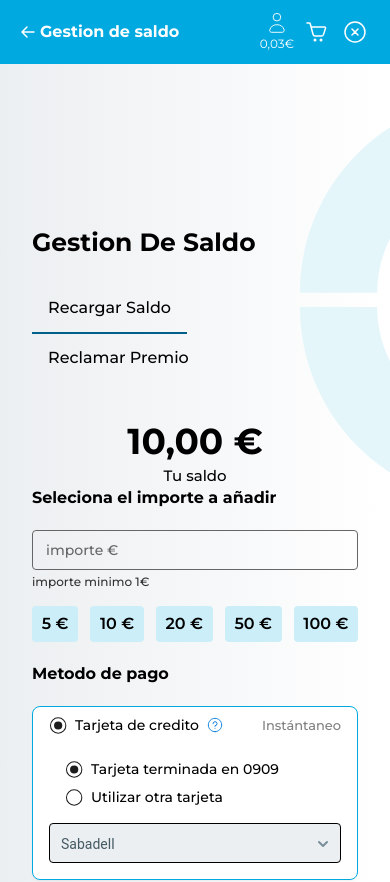
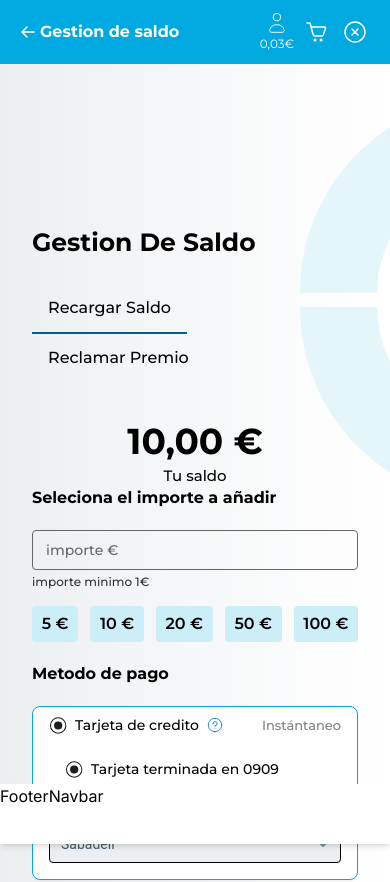
Before and after one commit to angeleesc/pulpo-line-challenger-2, a Next.js app: page / in a window 390 px wide. Shown: the top 882 px of the page. Built offline with nearby package versions, Linux system fonts and the light colour scheme.

Commit message:
footer navbar

```diff
--- a/src/app/(siteLayout)/layout.tsx
+++ b/src/app/(siteLayout)/layout.tsx
@@ -4,6 +4,7 @@ import Productab from "../component/tabs/pproduc-tab/Productab";
 import AsideMenu from "../component/aside-menu/AsideMenu";
 import Footer from "../component/footer/Footer";
 import MobileNavBar from "../component/Navbar/MobileNavBar";
+import FooterNavbar from "../component/Navbar/FooterNavbar";
 
 export default function SiteLayOut({
   children,
@@ -34,6 +35,9 @@ export default function SiteLayOut({
         </div>
       </div>
       <Footer />
+      <footer className="w-full lg:hidden fixed bottom-0">
+        <FooterNavbar />
+      </footer>
     </>
   );
 }
--- /dev/null
+++ b/src/app/component/Navbar/FooterNavbar.tsx
@@ -0,0 +1,7 @@
+import React from 'react'
+
+export default function FooterNavbar() {
+  return (
+    <nav className='w-full shadow-md bg-white h-[60px] flex justify-between'  >FooterNavbar</nav>
+  )
+}
```
